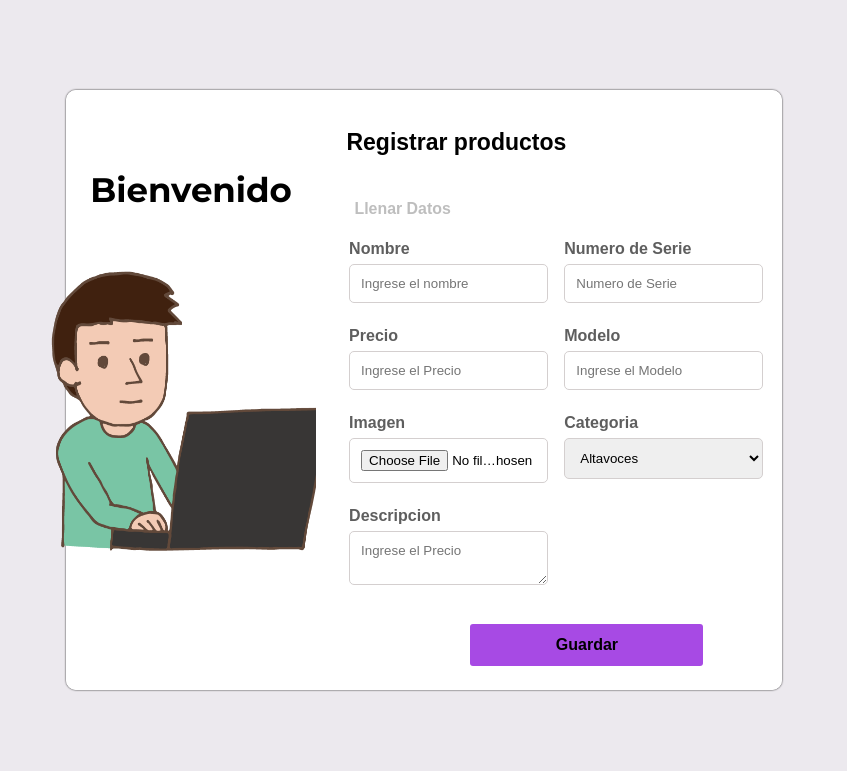
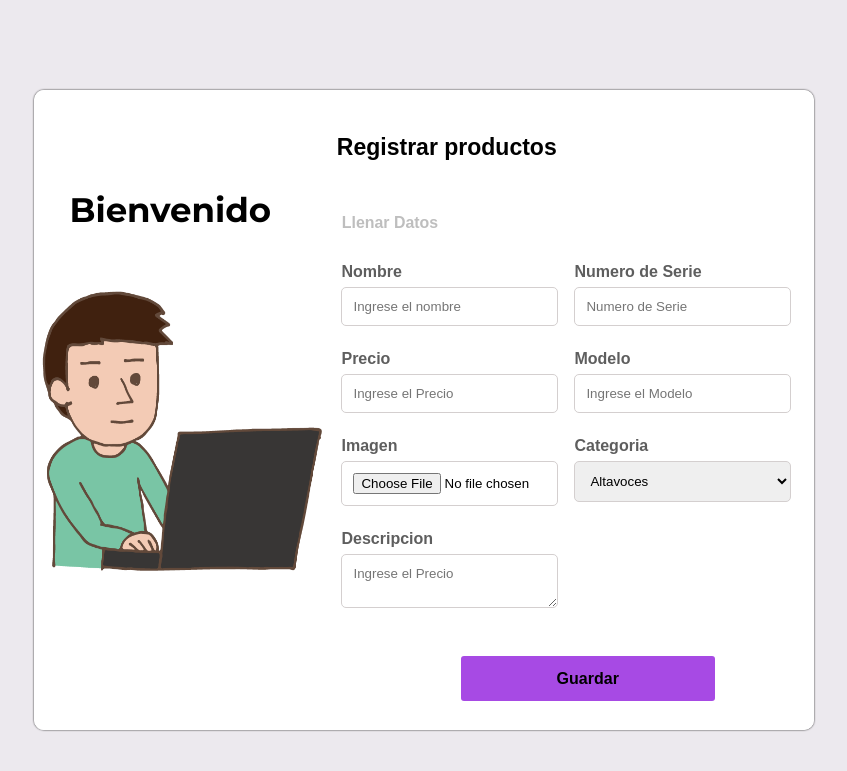
Before and after one commit to Edwiinx/Gestion-tecnologia-Ds-9, a PHP site: page /Index/Captura/captura.php in a window 1280 px wide. Shown: the top 771 px of the page, without its empty margins (216-1063 px from the left). Run offline with PHP 8.4, Linux system fonts and the light colour scheme; a user stored in the database is signed in; data comes from the database, SQL or seed files in the repository; some libraries are stand-ins or nearby versions.

Commit message:
arreclo css 3.0

```diff
--- a/Css/Designcaptura.css
+++ b/Css/Designcaptura.css
@@ -16,8 +16,8 @@
 }
 
 .main-container{
-    height: 75vh;
-    width: 56vw;
+    height: 80vh;
+    width: 61vw;
     background-color: #FFFFFF;
     display: flex;
     box-shadow: 0px 0px 2px black;
@@ -53,11 +53,12 @@
     height: 280px;
     width: 280px;
     transition: transform 0.3s ease-in-out;
+    transform: translateX(12px);
 }
 
 
 .design-container .computerimage:hover{
-    transform: scale(1.1);
+    transform: scale(1);
 }
 .main-container .form-container{
     height: 100%;
@@ -81,7 +82,7 @@
     color: rgb(190, 190, 190);
     font-weight: bold;
     font-size: 15.9px;
-    transform: translateY(25px);
+    transform: translate(-3px, 25px);
 
 }
 
```
Also changed, not shown: Css/login-register.css (+8 -8 lines).
